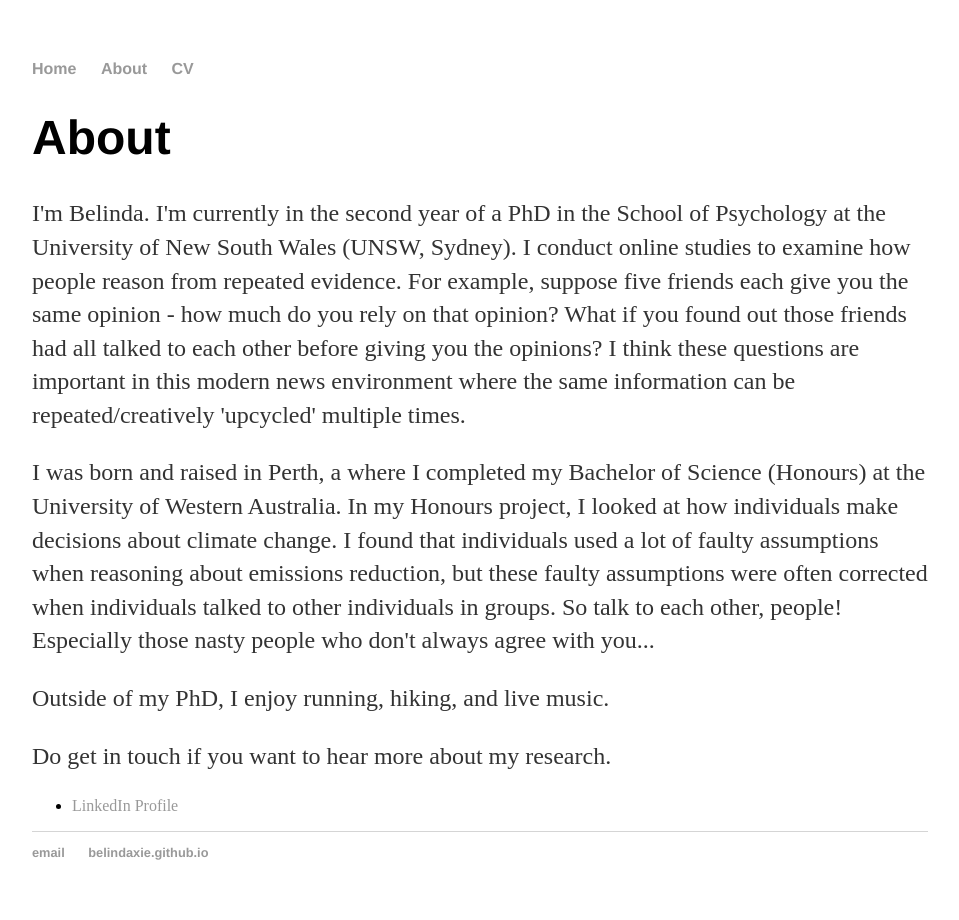
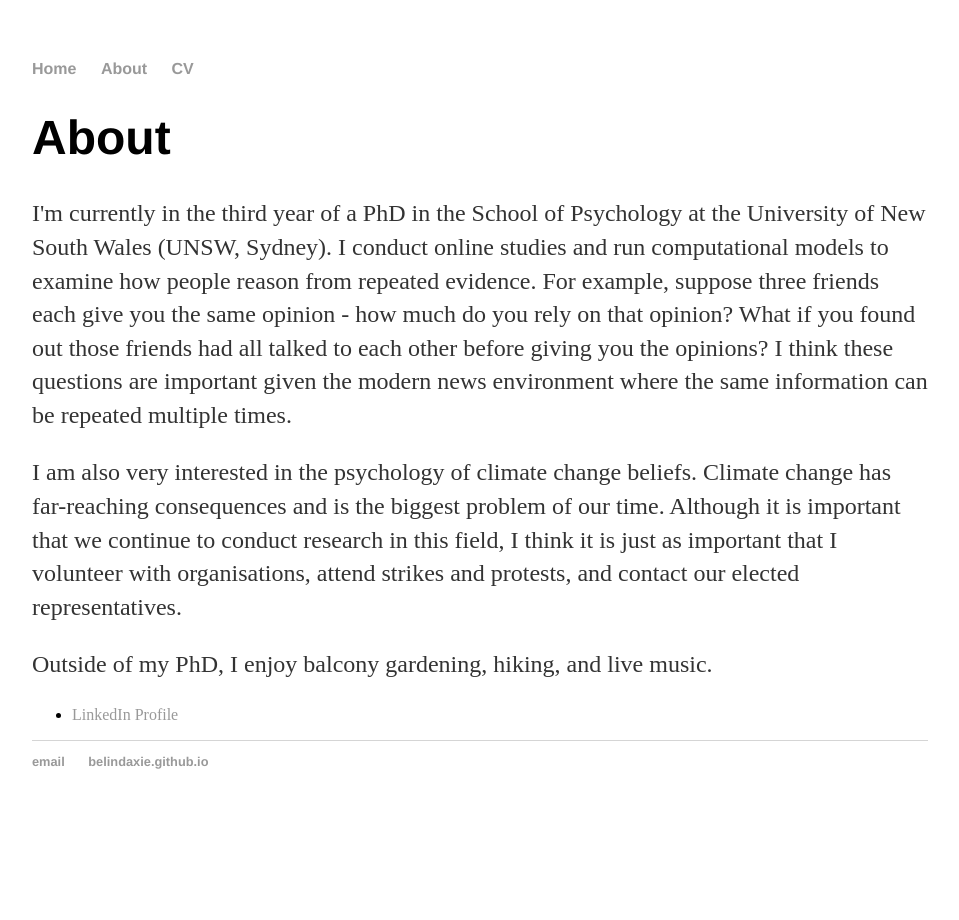
Before and after one commit to belindaxie/belindaxie.github.io, a Jekyll site: the page built from about/index.html, in a window 1280 px wide. Shown: the whole page, without its empty margins (160-1119 px from the left). Built offline with Jekyll 4.4.1, drawn with Linux system fonts in a browser that asks for light colours.

Commit message:
Update index.html
edited content

```diff
--- a/about/index.html
+++ b/about/index.html
@@ -5,13 +5,13 @@ title: About Belinda Xie
 
 	<div class="about">
 	<h1>About</h1>
-	<p>I'm Belinda. I'm currently in the second year of a PhD in the School of Psychology at the University of New South Wales (UNSW, Sydney). I conduct online studies to examine how people reason from repeated evidence. For example, suppose five friends each give you the same opinion - how much do you rely on that opinion? What if you found out those friends had all talked to each other before giving you the opinions? I think these questions are important in this modern news environment where the same information can be repeated/creatively 'upcycled' multiple times.</p>
+	<p>I'm currently in the third year of a PhD in the School of Psychology at the University of New South Wales (UNSW, Sydney). I conduct online studies and run computational models to examine how people reason from repeated evidence. For example, suppose three friends each give you the same opinion - how much do you rely on that opinion? What if you found out those friends had all talked to each other before giving you the opinions? I think these questions are important given the modern news environment where the same information can be repeated multiple times.</p>
 
-      <p>I was born and raised in Perth, a where I completed my Bachelor of Science (Honours) at the University of Western Australia. In my Honours project, I looked at how individuals make decisions about climate change. I found that individuals used a lot of faulty assumptions when reasoning about emissions reduction, but these faulty assumptions were often corrected when individuals talked to other individuals in groups. So talk to each other, people! Especially those nasty people who don't always agree with you...</p>
+      <p>I am also very interested in the psychology of climate change beliefs. Climate change has far-reaching consequences and is the biggest problem of our time. Although it is important that we continue to conduct research in this field, I think it is just as important that I volunteer with organisations, attend strikes and protests, and contact our elected representatives.</p>
 
-      <p>Outside of my PhD, I enjoy running, hiking, and live music.</p>
+      <p>Outside of my PhD, I enjoy balcony gardening, hiking, and live music.</p>
 
-      <p>Do get in touch if you want to hear more about my research.</p>
+<!--       <p>Do get in touch if you want to hear more about my research.</p> -->
 
 
 
```
